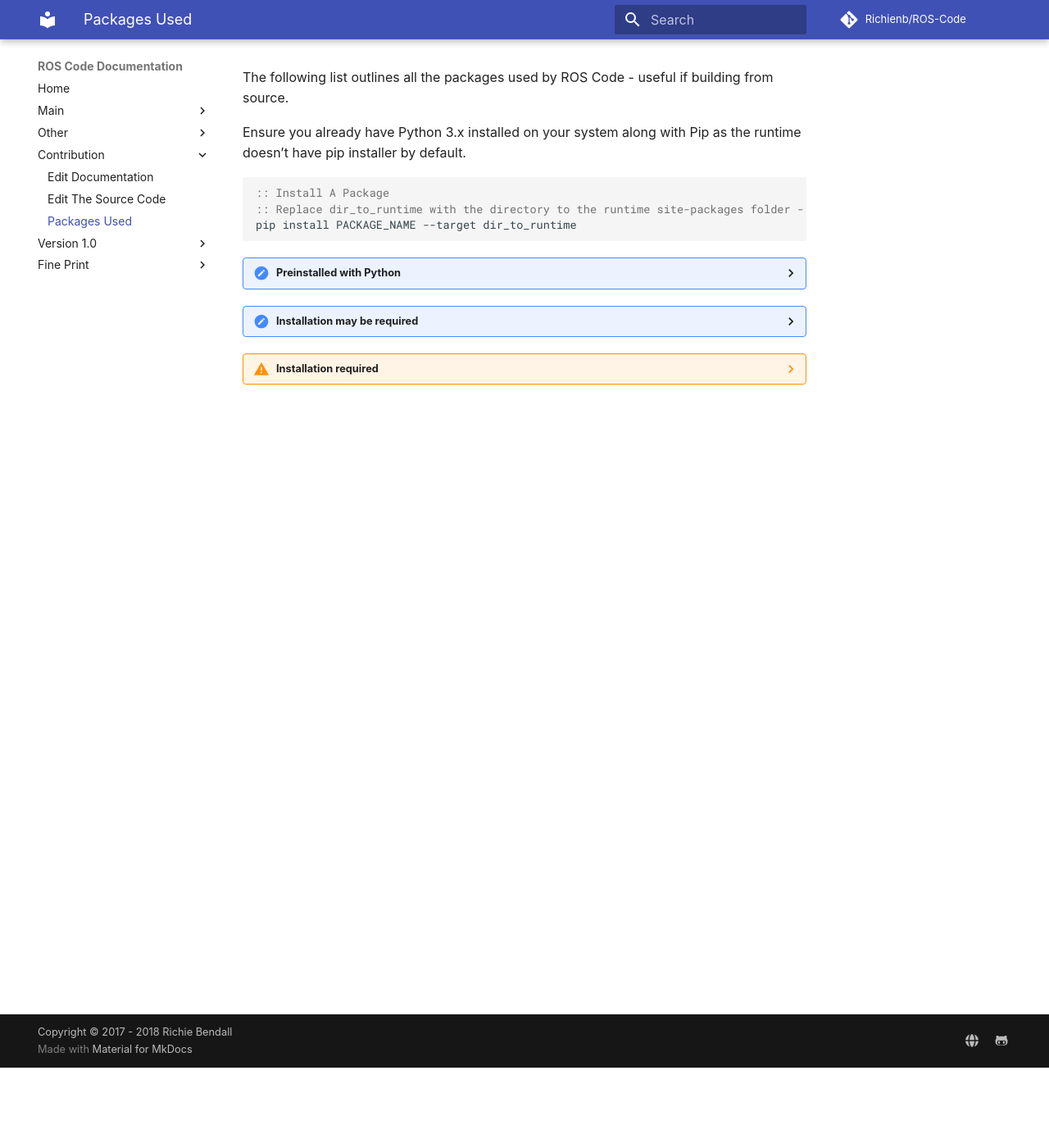
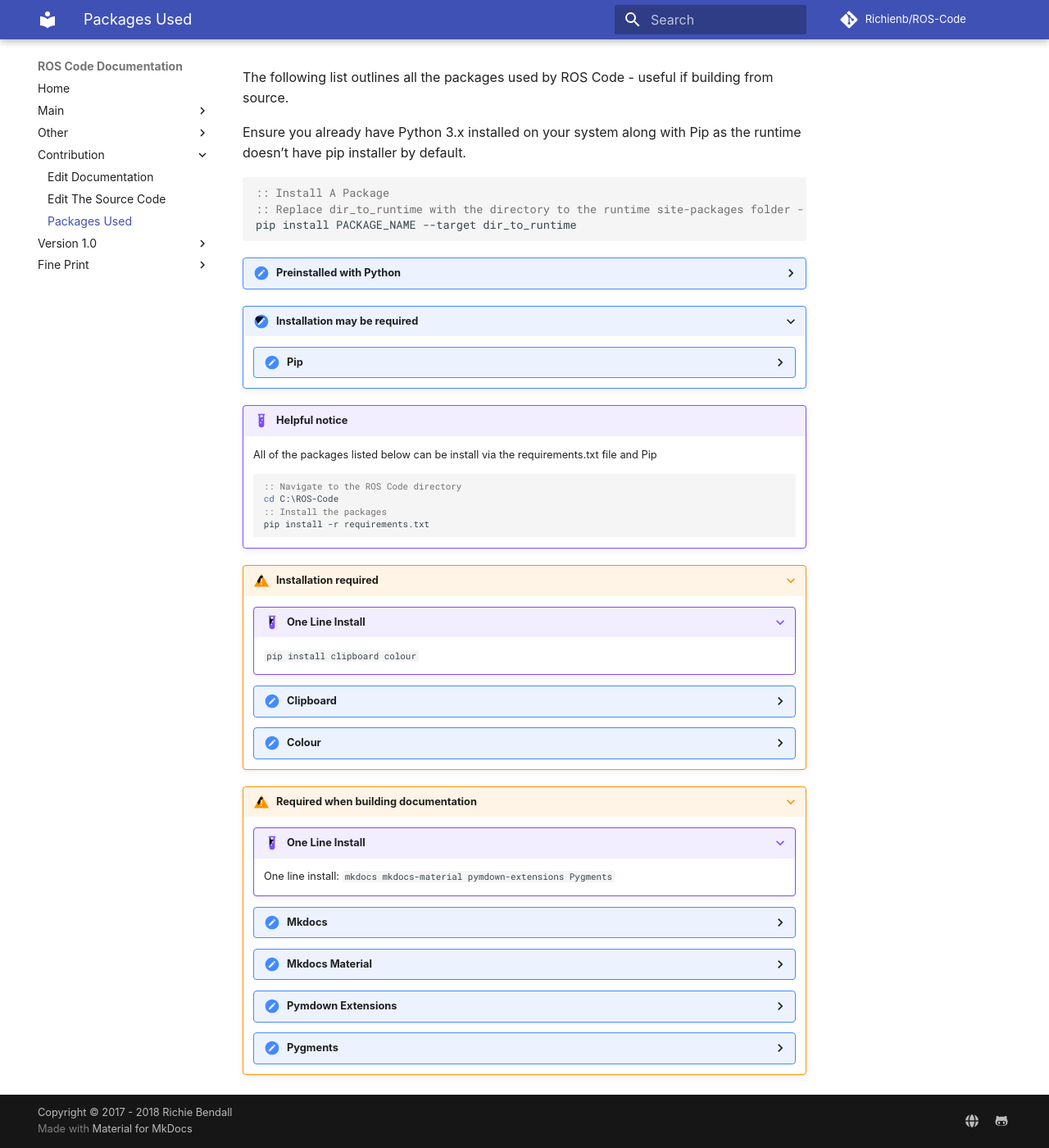
Before and after one commit to Richienb/ROS-Code, an MkDocs documentation site: the page built from docs/packages.md, in a window 1280 px wide and 1400 px high, scrolled down 98 px. Shown: the whole window at 82% size. Built offline with MkDocs 1.6.1 and Material for MkDocs 9.7.7, drawn with Linux system fonts in a browser that asks for light colours; some web fonts are replaced; comment, search, counter and statistics services are not loaded; old or Windows-style settings are respelled for this version of MkDocs.

Commit message:
Updated packages page

````diff
--- a/docs/packages.md
+++ b/docs/packages.md
@@ -31,15 +31,44 @@
     - time
     - calendar
 
-??? help "Installation may be required"
+???+ help "Installation may be required"
     ??? summary "Pip"
         Refer to the [Pip Documentation](https://pip.pypa.io/en/stable/installing/)
 
-??? warning "Installation required"
+!!! example "Helpful notice"
+    All of the packages listed below can be install via the requirements.txt file and Pip
+
+    ```bat
+    :: Navigate to the ROS Code directory
+    cd C:\ROS-Code
+    :: Install the packages
+    pip install -r requirements.txt
+    ```
+
+???+ warning "Installation required"
+
+    ???+ example "One Line Install"
+        `pip install clipboard colour`
+
     ??? summary "Clipboard"
-
-        `pip install clipboard'
+        `pip install clipboard`
 
     ??? summary "Colour"
+        `pip install colour`
 
-        `pip install colour`
+???+ warning "Required when building documentation"
+
+    ???+ example "One Line Install"
+        One line install: `mkdocs mkdocs-material pymdown-extensions Pygments`
+
+    ??? summary "Mkdocs"
+        `pip install mkdocs`
+
+    ??? summary "Mkdocs Material"
+        `pip install mkdocs-material`
+
+    ??? summary "Pymdown Extensions"
+        `pip install pymdown-extensions`
+
+    ??? summary "Pygments"
+        `pip install pygments`
````
